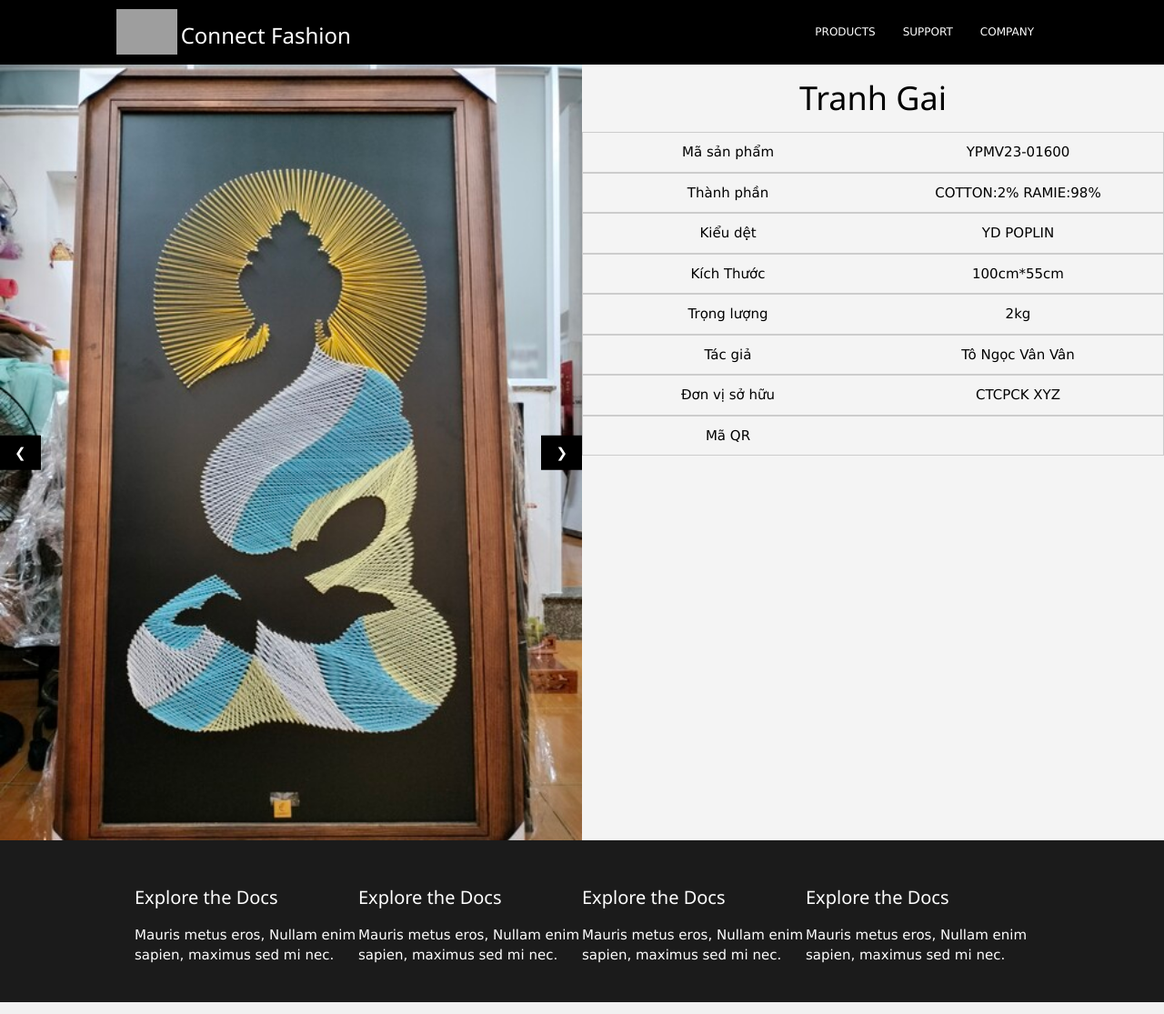
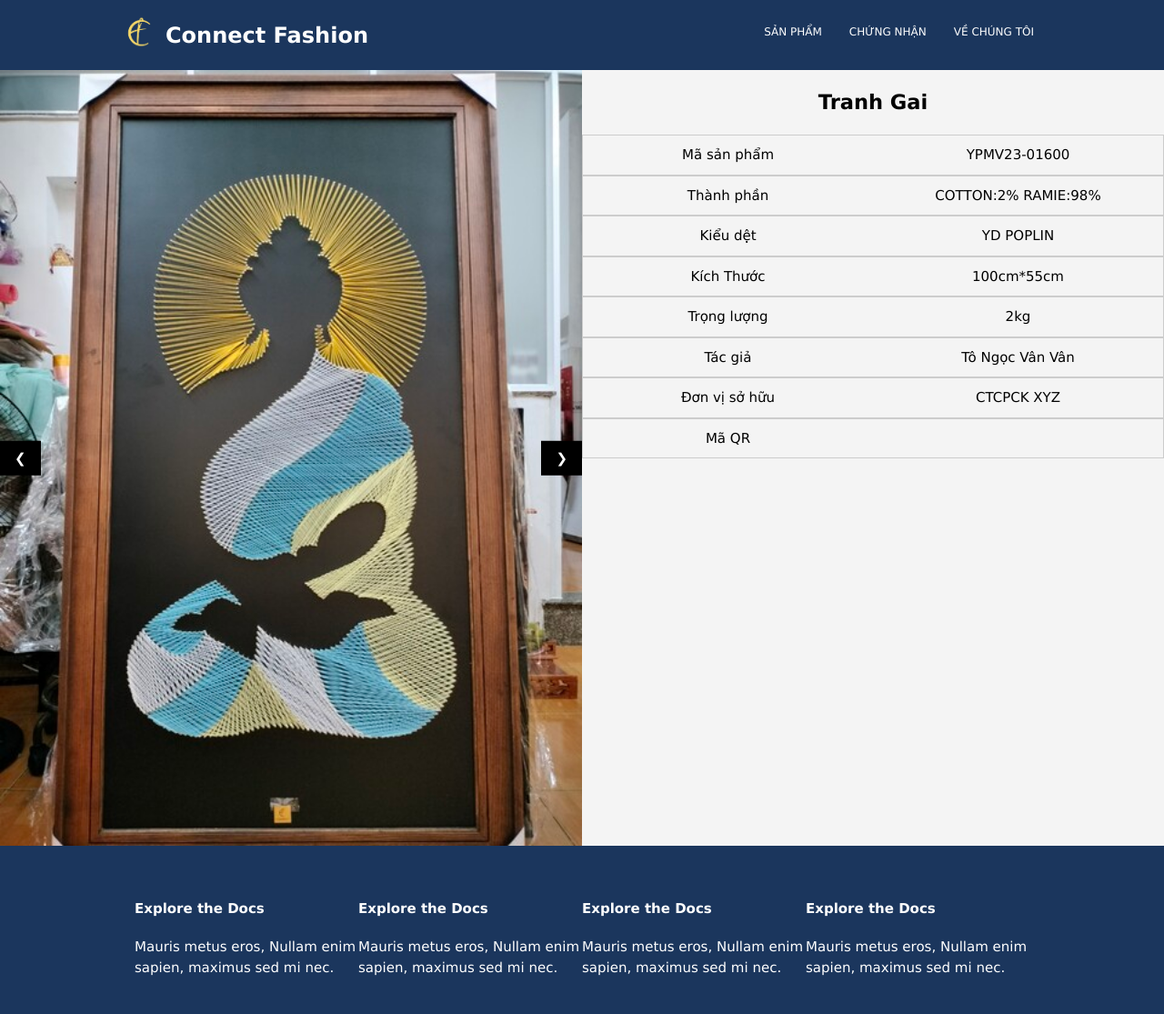
Before and after one commit to vnkiddev/konnect, a Django app: page / in a window 1280 px wide. Shown: the whole page at 91% size. Run offline with Django 4.2, Linux system fonts and the light colour scheme; grey boxes are pictures that could not be loaded.

Commit message:
Signed-off-by: vnkiddev <vnkiddev@gmail.com>

```diff
--- a/QRDjango/CFQR/product/static/product.css
+++ b/QRDjango/CFQR/product/static/product.css
@@ -18,7 +18,7 @@
 
 
 header {
-  background-color: #000000;
+  background-color: #1B365D;
   color: #ffffff;
   min-height: 70px;
   padding-top: 10px;
@@ -69,7 +69,7 @@
 /*footer*/
 
 #footer {
-  background-color: #1b1b1b;
+  background-color: #1B365D;
   color: #ffffff;
   padding: 25px;
 }
@@ -87,13 +87,56 @@
   text-align: center;
 }
 
+.mySlides{
+    height:100%;
+    width:100%;
+    margin-left: auto;
+    margin-right: auto;
+    display:none;
+}
 @media all and (min-width: 800px) {
   .main    { flex: 1 0px; }
   .aside { flex: 1 0 0; }
   padding: 10px;
 }
+/**buttonSlide**/
+.w3-display-right {
+    position: absolute;
+    top: 50%;
+    right: 0%;
+    transform: translate(0%,-50%);
+}
+.w3-display-left {
+    position: absolute;
+    top: 50%;
+    left: 0%;
+    transform: translate(0%,-50%);
+}
+.w3-button {
+    border: none;
+    display: inline-block;
+    padding: 8px 16px;
+    color: #fff!important;
+    background-color: #000!important;
+    font: inherit;
+}
+.w3-display-container {
+    position: relative;
+}
+html {
+    overflow-x: hidden;
+    box-sizing: border-box;
 
-
+}
+html, body {
+    font-family: Verdana,sans-serif;
+    font-size: 15px;
+    line-height: 1.5;
+    margin: 0;
+}
+*, *:before, *:after {
+    box-sizing: inherit;
+}
 /**Table**/
 .table-container {
     display: flex;
@@ -105,6 +148,7 @@
   flex:0.1 100%;
     width: 100%;
     border: 1px solid #ccc;
+
 }
 
 .table-cell {
@@ -112,6 +156,7 @@
     padding: 10px;
     box-sizing: border-box;
     font-weight: normal;
+    text-color:red;
 }
 
 .table-header {
--- a/QRDjango/CFQR/product/templates/qr_template.html
+++ b/QRDjango/CFQR/product/templates/qr_template.html
@@ -4,7 +4,8 @@
 
 <head>
   <meta charset="UTF-8">
-  <title>CF Product QR Page</title>
+  <title>Connect Fashion</title>
+    <link rel="icon" href="{% static 'logo-yeallow.png' %}">
 </head>
 <link rel="stylesheet" href="{% static 'product.css' %}">
 <script>
@@ -27,14 +28,14 @@
   for (i = 0; i < x.length; i++) {
     x[i].style.display = "none";
   }
-  x[slideIndex - 1].style.display = "block";
+  x[slideIndex - 1].style.display = "flex";
 }
 
 </script>
 <body>
   <header>
     <div class="container">
-      <img class="logo" src="https://f48-zpg-r.zdn.vn/6366363872009038751/99146bdd70a9a6f7ffb8.jpg">
+      <img class="logo" src="{% static 'logo-yeallow.png' %}">
       <div id="branding">
 
 
@@ -42,9 +43,9 @@
       </div>
       <nav>
         <ul>
-          <li><a href="#">Products</a></li>
-          <li><a href="#">Support</a></li>
-          <li><a href="#">Company</a></li>
+          <li><a href="#">Sản phẩm</a></li>
+          <li><a href="#">Chứng nhận</a></li>
+          <li><a href="#">Về chúng tôi</a></li>
         </ul>
       </nav>
     </div>
@@ -53,13 +54,13 @@
   <div class="wrapper">
   <article class="main">
                 <div>
-                <link rel="stylesheet" href="https://www.w3schools.com/w3css/4/w3.css">
+
               <div class="w3-content w3-display-container">
-                <img class="mySlides" src="{% static '1.jpg' %}" style="width:100%">
-                <img class="mySlides" src="{% static '2.jpg' %}" style="width:100%;display:none">
-                <img class="mySlides" src="{% static '3.jpg' %}" style="width:100%;display:none">
-                <img class="mySlides" src="{% static 'qr.png' %}" style="width:100%;display:none">
-
+                <img class="mySlides" src="{% static '1.jpg' %}" style="display:flex">
+                <img class="mySlides" src="{% static '2.jpg' %}" >
+                <img class="mySlides" src="{% static '3.jpg' %}" >
+                <img class="mySlides" src="{% static 'qr.png' %}" >
+                <img class="mySlides" src="{% static 't.jpg' %}" >
                 <button class="w3-button w3-black w3-display-left" onclick="plusDivs(-1)">&#10094;</button>
                 <button class="w3-button w3-black w3-display-right" onclick="plusDivs(1)">&#10095;</button>
               </div>
```
Also changed, not shown: QRDjango/CFQR/product/static/logo-yeallow.png (added), QRDjango/CFQR/product/static/t.jpg (added).
